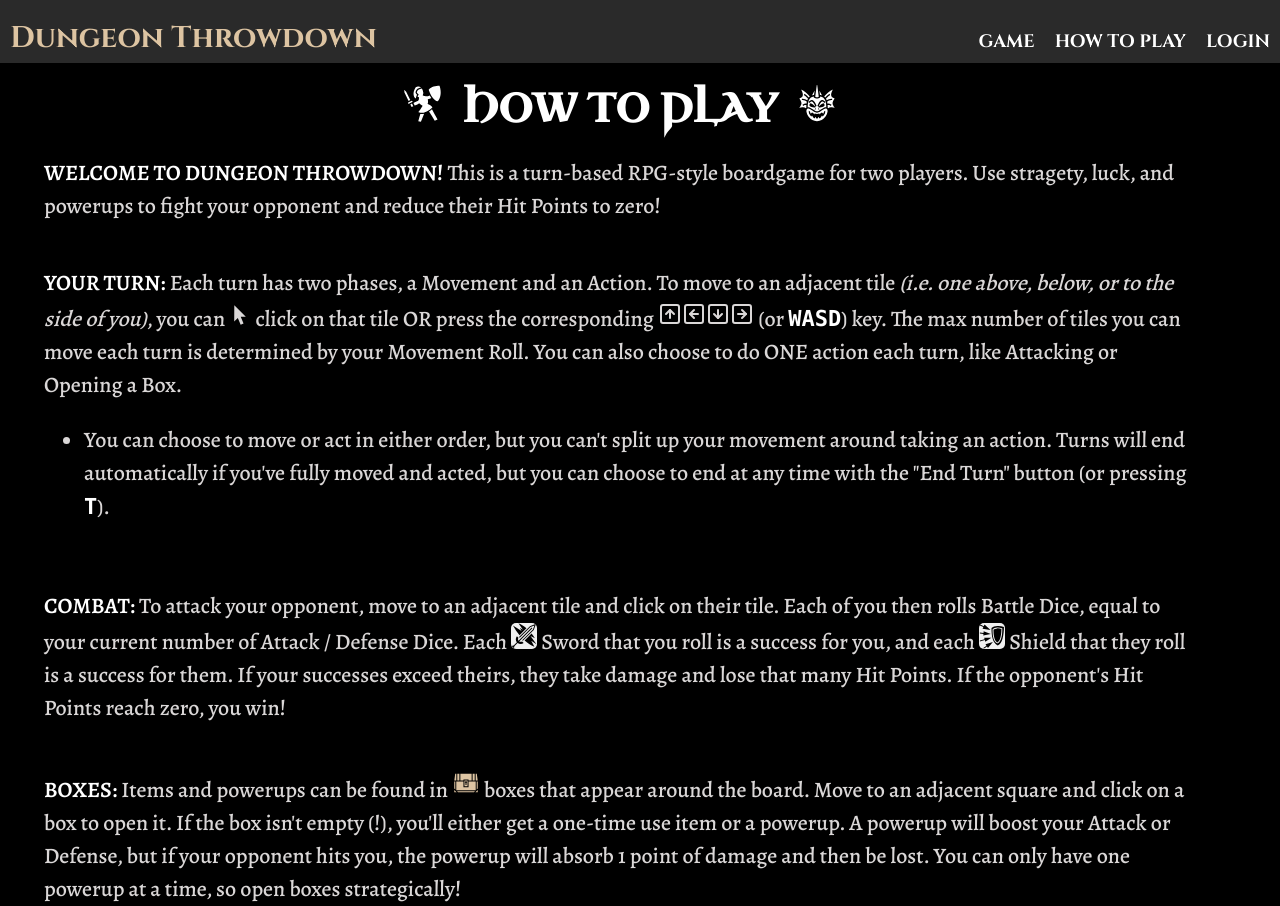
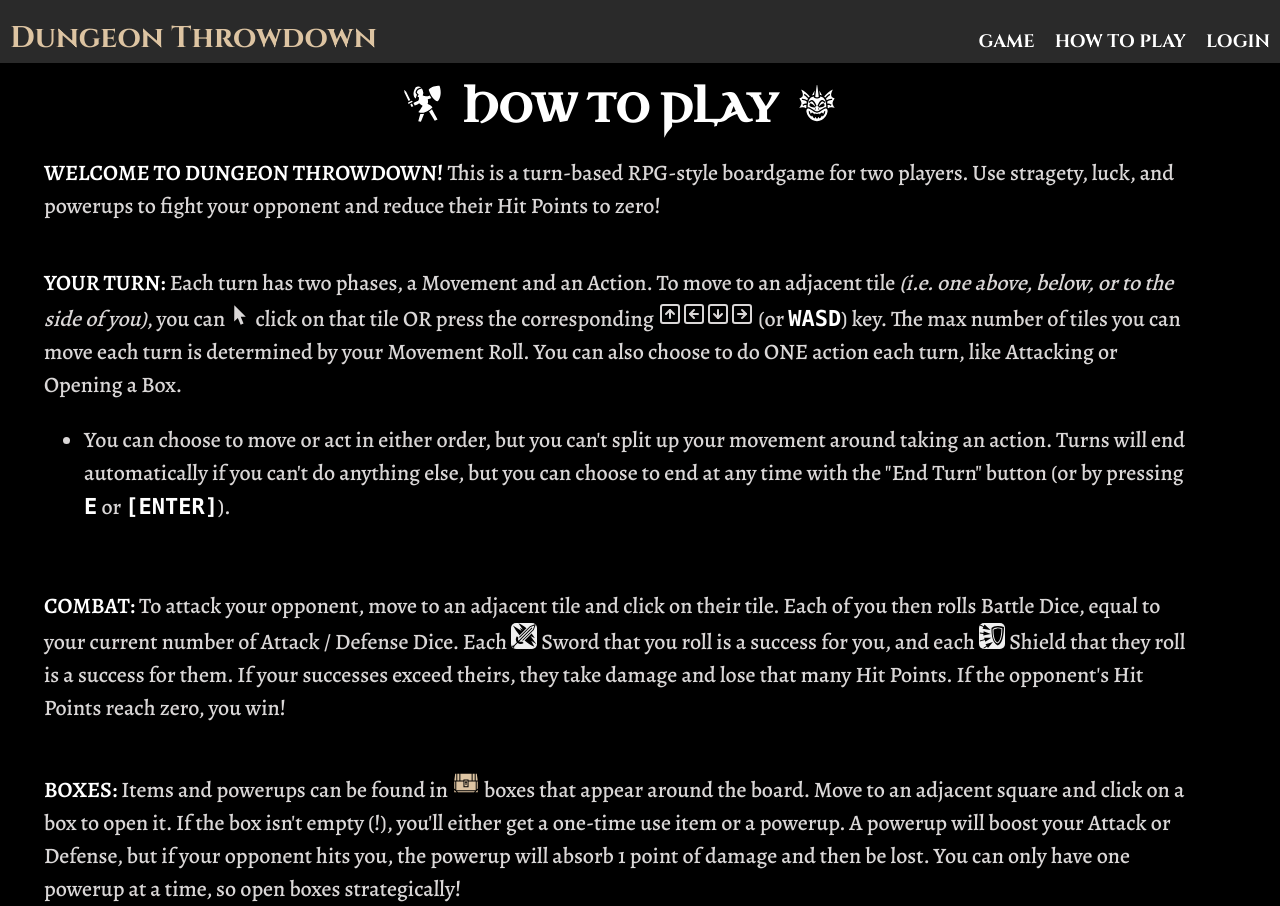
Before and after one commit to jbshryne/dungeon-crawl, a React (Create React App) app: page /rules in a window 1280 px wide. Built offline with nearby package versions, Linux system fonts and the light colour scheme; what boardgame.io would draw is missing.

Commit message:
end turn now mapped to E/enter

```diff
--- a/src/components/Board.jsx
+++ b/src/components/Board.jsx
@@ -58,7 +58,7 @@ export function Board({ ctx, G, moves, events }) {
 
   const handleKeyPress = (event) => {
     const key = event.key.toLowerCase();
-    const movementKeys = [
+    const inputKeys = [
       "w",
       "a",
       "s",
@@ -67,10 +67,12 @@ export function Board({ ctx, G, moves, events }) {
       "arrowleft",
       "arrowdown",
       "arrowright",
-      "t",
+      // "t",
+      "e",
+      "enter",
     ];
 
-    if (movementKeys.includes(key)) {
+    if (inputKeys.includes(key)) {
       event.preventDefault(); // Prevent page scrolling on arrow key presses
 
       let newTile;
@@ -91,7 +93,11 @@ export function Board({ ctx, G, moves, events }) {
         case "arrowright":
           newTile = currentPosition + 1;
           break;
-        case "t":
+        case "e":
+        case "enter":
+          // case "t":
+          // case "r":
+          // case "u":
           events.endTurn();
           break;
         default:
--- a/src/pages/Client.jsx
+++ b/src/pages/Client.jsx
@@ -6,6 +6,7 @@ import { Board } from "../components/Board";
 const BoardGame = Client({
   game: DungeonThrowdown,
   board: BoardDisplay,
+  // debug: false,
 });
 
 function BoardDisplay({ G, ctx, moves, events }) {
--- a/src/pages/Rules.jsx
+++ b/src/pages/Rules.jsx
@@ -49,10 +49,14 @@ const Rules = () => {
           <li>
             You can choose to move or act in either order, but you can't split
             up your movement around taking an action. Turns will end
-            automatically if you've fully moved and acted, but you can choose to
-            end at any time with the "End Turn" button (or pressing{" "}
+            automatically if you can't do anything else, but you can choose to
+            end at any time with the "End Turn" button (or by pressing{" "}
             <code>
-              <b>T</b>
+              <b>E</b>
+            </code>{" "}
+            or{" "}
+            <code>
+              <b>[ENTER]</b>
             </code>
             ).
           </li>
```
